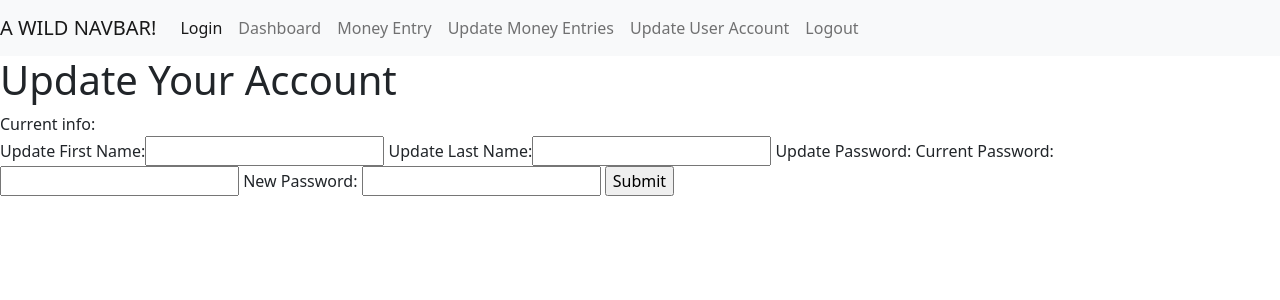
After one commit to makeller234/money_tracking, a Flask app: template templates/update_user.html in a window 1280 px wide. The commit adds this page. Shown: the top 300 px of the page. Run offline with Flask 2, Linux system fonts and the light colour scheme; the template is opened without the code that fills it, so the values that code supplies are empty.

Commit message:
added the ability for the user to update their name and password

```diff
--- a/server.py
+++ b/server.py
@@ -247,6 +247,31 @@ def update_monies_entry():
     #data  = crud.all_addresses(session['email'])
     return render_template('update_entry.html')
 
+@app.route('/update_account', methods = ['POST'])
+def update_user():
+
+    if request.form.get('fname') != '':
+        crud.update_user_fname(session['email'], request.form.get('fname'))
+    if request.form.get('lname') != '':
+        crud.update_user_lname(session['email'], request.form.get('lname'))
+
+    pass_criteria = "^(?=.*[a-z])(?=.*[A-Z])(?=.*\d)(?=.*[@$!%*#?&])"
+    pass_crit_compiled = re.compile(pass_criteria)
+    pass_crit_bool = re.search(pass_crit_compiled, request.form.get('new_pass'))
+
+    if request.form.get('cur_pass') == crud.get_user_password(session['email']) and \
+        request.form.get('new_pass') != '':
+        if pass_crit_bool:
+            crud.update_user_password(session['email'], request.form.get('new_pass'))
+        else:
+            flash('Not a valid password, please try again.')
+
+    return render_template('/update_user.html', user = crud.get_user_by_email(session['email']))
+
+@app.route('/user_update')
+def user_update():
+    return render_template('/update_user.html', user = crud.get_user_by_email(session['email']))
+
 @app.route('/return_coin_entry')
 def return_coin_entry():
     """A route that allows the user to get from the dashboard to the coin entry page"""
--- a/static/js/update_entry.js
+++ b/static/js/update_entry.js
@@ -39,7 +39,6 @@ function endBound(dataLength, start){
 }
 $.get('/all_addresses.json', res =>{
 
-
 	let start = 0
 	let end = endBound(Object.keys(res.data).length, start)
 
--- a/templates/base.html
+++ b/templates/base.html
@@ -25,8 +25,8 @@
                 <a class="nav-item nav-link active" href="/">Login</a>
                 <a class="nav-item nav-link" href="/dashboard">Dashboard</a>
                 <a class="nav-item nav-link" href="/return_coin_entry">Money Entry</a>
-                <a class="nav-item nav-link" href="return_update_entry">Update Money Entries</a>
-                <a class="nav-item nav-link" href="#">Placeholder: User Info</a>
+                <a class="nav-item nav-link" href="/return_update_entry">Update Money Entries</a>
+                <a class="nav-item nav-link" href="/user_update">Update User Account</a>
                 <a class="nav-item nav-link" href="/log_out">Logout</a>
             </div>
             </div>
--- /dev/null
+++ b/templates/update_user.html
@@ -0,0 +1,17 @@
+{% extends "base.html"%}
+{%block title%} Update User {%endblock%}
+
+{% block body %}
+<h1>Update Your Account</h1>
+Current info: {{user.fname}} {{user.lname}}
+<form action = '/update_account' method = 'POST'>
+
+    Update First Name:<input type=text, name='fname'>
+    Update Last Name:<input type=text, name='lname'>
+
+    Update Password:
+    Current Password: <input type=password name='cur_pass'>
+    New Password: <input type=password name='new_pass'>
+    <input type="submit">
+</form>
+{% endblock %}
```
Also changed, not shown: crud.py (+29 -0 lines).
